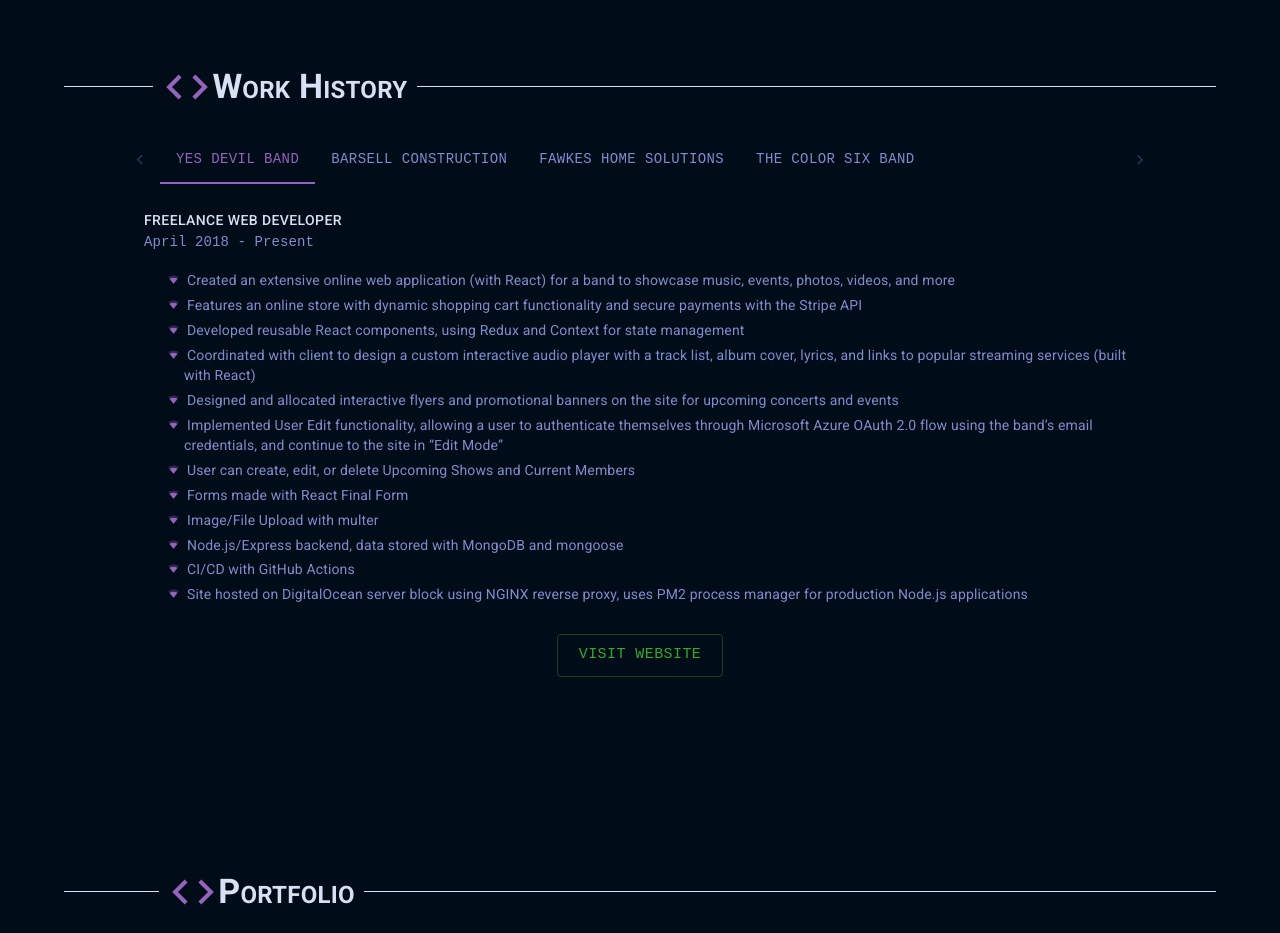
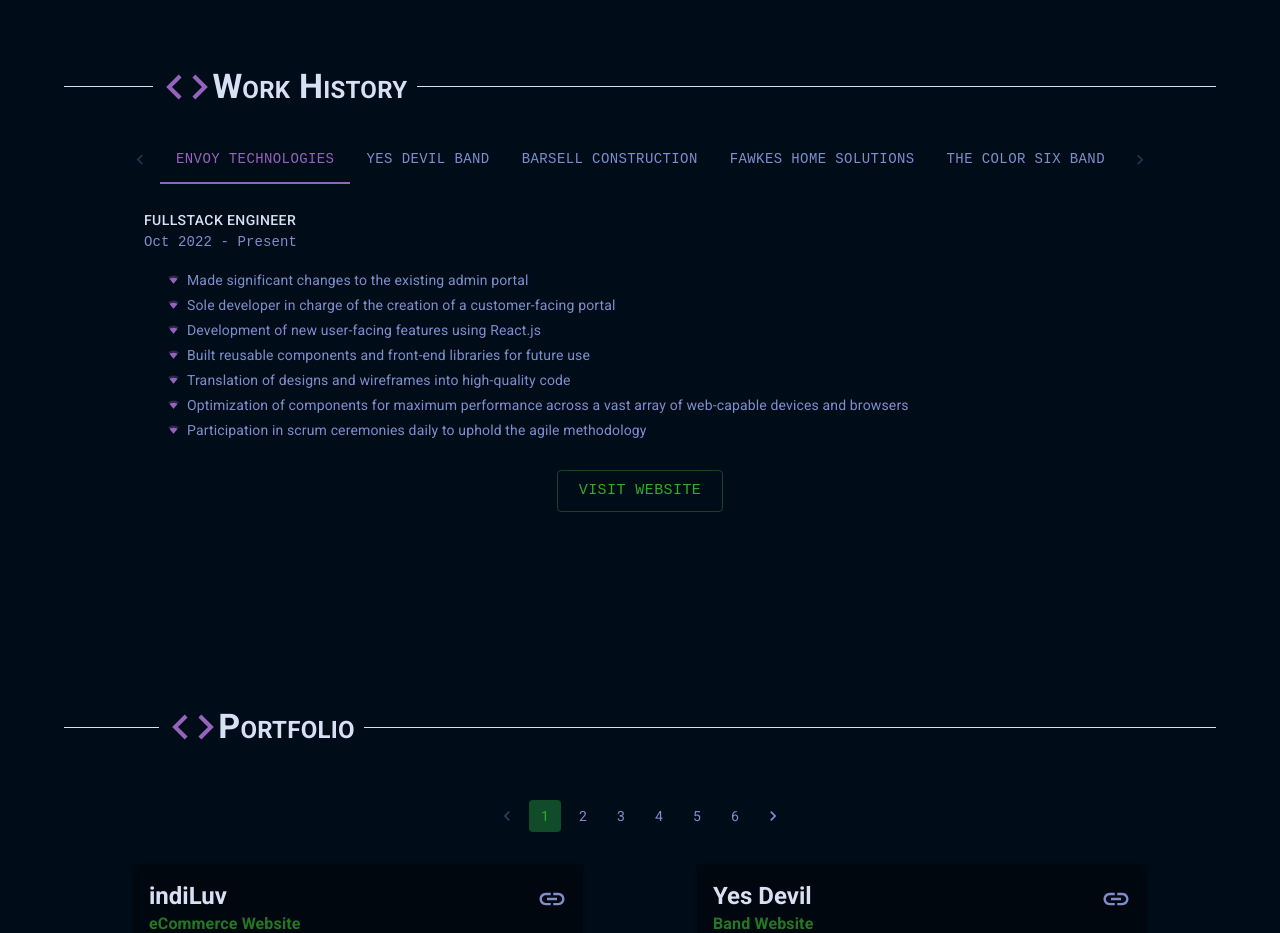
Before and after one commit to logan-barsell/loganb-portfolio, a React (Create React App) app: page / in a window 1280 px wide. Shown: the part 1600-2533 px from the top of the page. Built offline with nearby package versions, Linux system fonts and the light colour scheme.

Commit message:
updated work history and portfolio

```diff
--- a/src/components/Portfolio/ProjectCard.js
+++ b/src/components/Portfolio/ProjectCard.js
@@ -45,7 +45,7 @@
     <Card sx={{ maxWidth: 450, backgroundColor: 'rgba(0, 0, 0, 0.4)', margin: 'auto' }}>
       <CardHeader
         sx={{ color: '#d8e0f3', fontWeight: 600, '.MuiCardHeader-title': { fontWeight: 600 }, '.MuiCardHeader-subheader': { color: '#34a92c', opacity: 0.7, fontWeight: 600 } }}
-        action={
+        action={link &&
           <IconButton href={link} target="_blank" aria-label="settings">
             <LinkIcon className="hvr-icon" sx={{ fontSize: '30px', color: '#808dcb' }} />
           </IconButton>
--- a/src/components/Portfolio/projects.js
+++ b/src/components/Portfolio/projects.js
@@ -60,7 +60,7 @@
     ],
     hosted: 'Heroku',
     github: 'https://github.com/logan-barsell/emaily-app',
-    link: 'https://shielded-scrubland-86500.herokuapp.com/'
+    // link: 'https://shielded-scrubland-86500.herokuapp.com/'
   },
   {
     title: 'Spotify Profile',
@@ -75,7 +75,7 @@
     ],
     hosted: 'Heroku',
     github: 'https://github.com/logan-barsell/newline-spotify-app',
-    link: 'https://my-spotify-profile-app.herokuapp.com/'
+    // link: 'https://my-spotify-profile-app.herokuapp.com/'
   },
   {
     title: 'JBook',
@@ -160,7 +160,7 @@
     ],
     hosted: 'Heroku',
     github: 'https://github.com/logan-barsell/barsell-construction',
-    link: 'https://the-color-six.herokuapp.com/'
+    // link: 'https://the-color-six.herokuapp.com/'
   },
   {
     title: 'Logan Barsell (V1)',
@@ -174,7 +174,7 @@
     ],
     hosted: 'Heroku',
     github: 'https://github.com/logan-barsell/portfolio-site',
-    link: 'https://loganbarsell-v1.herokuapp.com/'
+    // link: 'https://loganbarsell-v1.herokuapp.com/'
   },
   {
     title: 'Custom Audio Player',
--- a/src/components/workHistory.js
+++ b/src/components/workHistory.js
@@ -1,9 +1,25 @@
 export const workHistory = [
   {
-    id: 0,
+    id: 4,
+    title: 'Fullstack Engineer',
+    company: 'Envoy Technologies',
+    dates: 'Oct 2022 - Present',
+    summary: [
+      `Made significant changes to the existing admin portal`,
+      `Sole developer in charge of the creation of a customer-facing portal`,
+      `Development of new user-facing features using React.js`,
+      `Built reusable components and front-end libraries for future use`,
+      `Translation of designs and wireframes into high-quality code`,
+      `Optimization of components for maximum performance across a vast array of web-capable devices and browsers`,
+      `Participation in scrum ceremonies daily to uphold the agile methodology`,
+    ],
+    link: 'https://www.envoythere.com/'
+  },
+  {
+    id: 3,
     title: 'Freelance Web Developer',
     company: 'Yes Devil Band',
-    dates: 'April 2018 - Present',
+    dates: 'Apr 2018 - Sep 2022',
     summary: [
       `Created an extensive online web application (with React)
        for a band to showcase music, events, photos, videos, and more`,
@@ -25,10 +41,10 @@
     link: 'https://yesdevil.com/'
   },
   {
-    id: 1,
+    id: 2,
     title: 'Freelance Web Developer',
     company: 'Barsell Construction',
-    dates: 'July 2017 - Feb 2020',
+    dates: 'Jul 2017 - Feb 2020',
     summary: [
       `Developed a full responsive website from start to finish using HTML, CSS, JavaScript, and jQuery`,
       `Participated in design and development sessions with client team to understand the requirements`,
@@ -41,7 +57,7 @@
     link: 'https://barsellconstruction.com/'
   },
   {
-    id: 2,
+    id: 1,
     title: 'Freelance Web Developer',
     company: 'Fawkes Home Solutions',
     dates: 'Dec 2019 - Jan 2020',
@@ -56,7 +72,7 @@
     link: 'https://www.fawkeshomesolutions.com/'
   },
   {
-    id: 3,
+    id: 0,
     title: 'Freelance Web Developer',
     company: 'The Color Six Band',
     dates: 'May 2019 - Jul 2019',
```
Also changed, not shown: public/index.html (+0 -24 lines).
